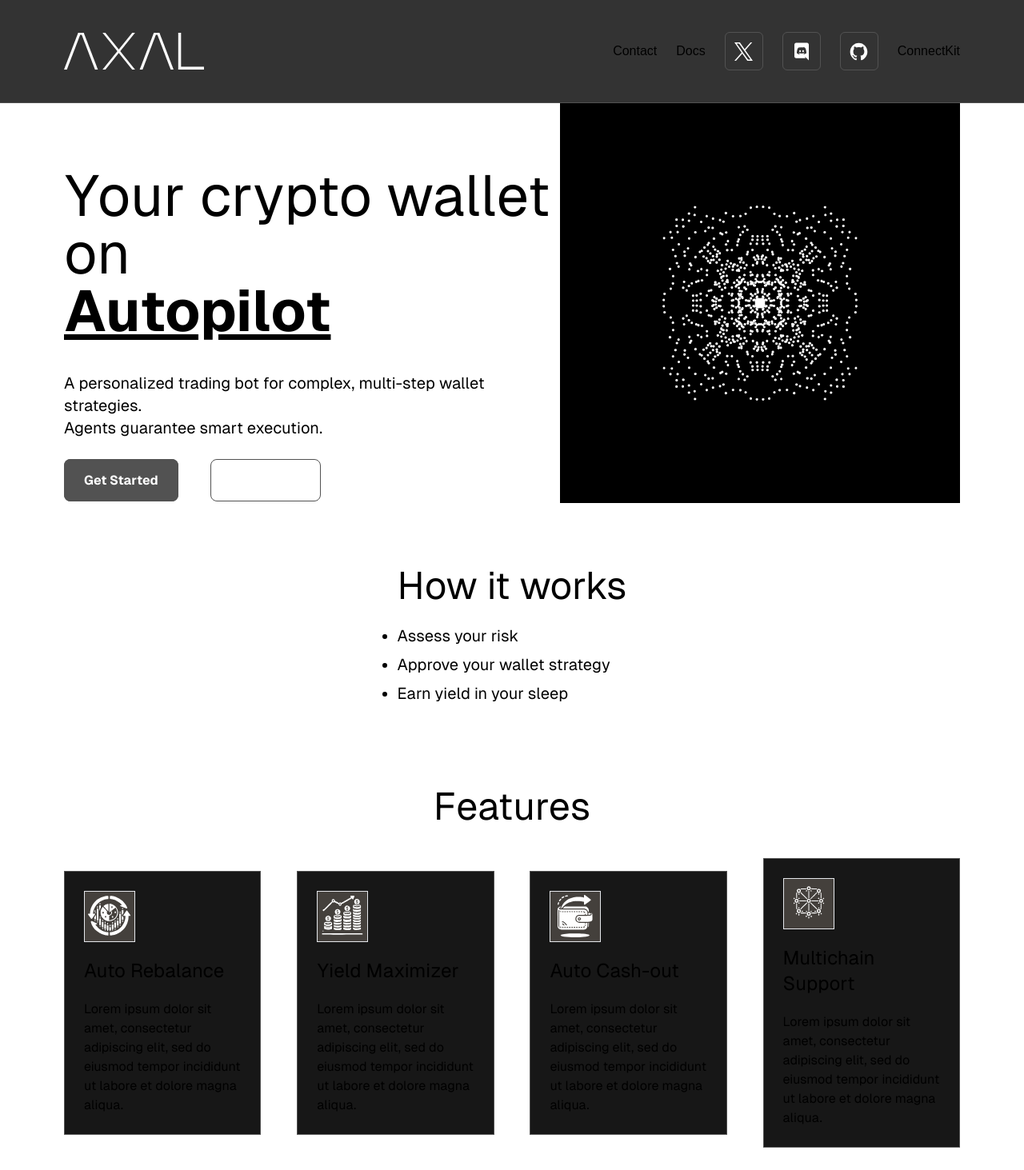
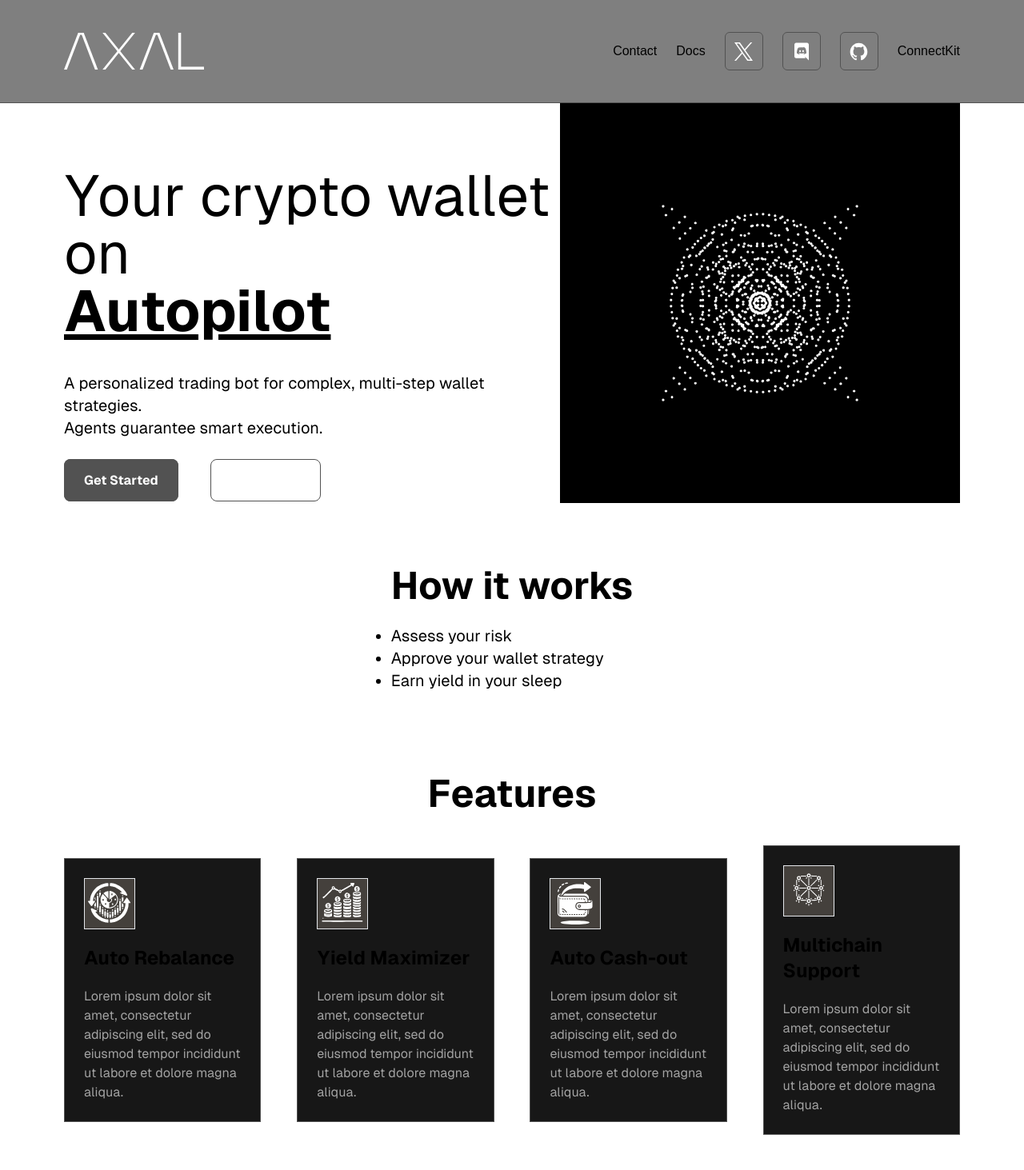
Before and after one commit to eddy-guo/axal-v1, a Next.js app: page / in a window 1280 px wide. Shown: the top 1463 px of the page at 80% size. Built offline with nearby package versions, Linux system fonts and the light colour scheme.

Commit message:
new graphic ss, text color, random styling

```diff
--- a/src/app/page.tsx
+++ b/src/app/page.tsx
@@ -2,7 +2,8 @@ import Image from "next/image";
 import Logo from "../app/public/logo.svg";
 import Link from "next/link";
 
-import Graphic from "../app/public/graphic.png";
+import graphic from "../app/public/graphic.png";
+import graphic2 from "../app/public/graphic-2.png";
 import autoRebalance from "../app/public/auto-rebalance.svg";
 import yieldMaximizer from "../app/public/yield-maximizer.svg";
 import autoCashOut from "../app/public/auto-cash-out.svg";
@@ -17,7 +18,7 @@ export default function Home() {
       {/* <div className="absolute top-0 right-0 w-full h-full pointer-events-none z-0">
         <div className="w-full h-full bg-gradient-to-bl from-gray-800 to-black rounded-bl-full" />
       </div> */}
-      <header className="flex justify-between items-center sticky top-0 z-50 px-20 py-10 w-full bg-black bg-opacity-80 backdrop-blur border-b-[1px] border-neutral-600">
+      <header className="flex justify-between items-center sticky top-0 z-50 px-20 py-10 w-full bg-black bg-opacity-50 backdrop-blur border-b-[1px] border-neutral-600">
         <Link href="/">
           <Image src={Logo} alt="logo" width={175} />
         </Link>
@@ -98,30 +99,30 @@ export default function Home() {
               <Link
                 href="/"
                 target="_blank"
-                className="bg-neutral-600 border border-neutral-600 hover:bg-neutral-800 text-white font-bold py-4 px-6 rounded-lg mr-5"
+                className="bg-neutral-600 border border-neutral-600 hover:bg-neutral-800 hover:border-white text-white font-bold py-4 px-6 rounded-lg mr-5"
               >
                 Get Started
               </Link>
               <Link
                 href="https://www.ax.al/"
                 target="_blank"
-                className="border border-neutral-600 hover:bg-neutral-800 text-white font-bold py-4 px-6 rounded-lg mx-5"
+                className="border border-neutral-600 hover:bg-neutral-800 hover:border-white text-white font-bold py-4 px-6 rounded-lg mx-5"
               >
                 Learn More
               </Link>
             </div>
-            <Image src={Graphic} alt="graphic" width={500} height={500} />
+            <Image src={graphic2} alt="graphic-2" width={500} height={500} />
           </div>
           <div className="py-20">
-            <h1 className="text-5xl pb-5">How it works</h1>
-            <ul className="list-disc">
-              <li className="text-xl py-1">Assess your risk</li>
-              <li className="text-xl py-1">Approve your wallet strategy</li>
-              <li className="text-xl py-1">Earn yield in your sleep</li>
+            <h1 className="text-5xl pb-5 font-bold">How it works</h1>
+            <ul className="list-disc text-xl py-1">
+              <li>Assess your risk</li>
+              <li>Approve your wallet strategy</li>
+              <li>Earn yield in your sleep</li>
             </ul>
           </div>
 
-          <h1 className="text-5xl py-5">Features</h1>
+          <h1 className="text-5xl py-5 font-bold">Features</h1>
           <div className="w-full flex flex-wrap items-center justify-between py-5">
             <div className="flex flex-col w-[22%] p-6 border border-neutral-600 bg-neutral-900 hover:border-white transition-colors duration-150">
               <Image
@@ -131,8 +132,8 @@ export default function Home() {
                 height={64}
                 className="border"
               />
-              <h1 className="text-2xl py-5">Auto Rebalance</h1>
-              <p>
+              <h1 className="text-2xl font-bold py-5">Auto Rebalance</h1>
+              <p className="text-neutral-400">
                 Lorem ipsum dolor sit amet, consectetur adipiscing elit, sed do
                 eiusmod tempor incididunt ut labore et dolore magna aliqua.
               </p>
@@ -145,8 +146,8 @@ export default function Home() {
                 height={64}
                 className="border"
               />
-              <h1 className="text-2xl py-5">Yield Maximizer</h1>
-              <p>
+              <h1 className="text-2xl font-bold py-5">Yield Maximizer</h1>
+              <p className="text-neutral-400">
                 Lorem ipsum dolor sit amet, consectetur adipiscing elit, sed do
                 eiusmod tempor incididunt ut labore et dolore magna aliqua.
               </p>
@@ -161,8 +162,8 @@ export default function Home() {
                   className="border"
                 />
               </div>
-              <h1 className="text-2xl py-5">Auto Cash-out</h1>
-              <p>
+              <h1 className="text-2xl font-bold py-5">Auto Cash-out</h1>
+              <p className="text-neutral-400">
                 Lorem ipsum dolor sit amet, consectetur adipiscing elit, sed do
                 eiusmod tempor incididunt ut labore et dolore magna aliqua.
               </p>
@@ -177,8 +178,8 @@ export default function Home() {
                   className="border"
                 />
               </div>
-              <h1 className="text-2xl py-5">Multichain Support</h1>
-              <p>
+              <h1 className="text-2xl font-bold py-5">Multichain Support</h1>
+              <p className="text-neutral-400">
                 Lorem ipsum dolor sit amet, consectetur adipiscing elit, sed do
                 eiusmod tempor incididunt ut labore et dolore magna aliqua.
               </p>
@@ -195,13 +196,15 @@ export default function Home() {
           <section className="w-3/4 py-16">
             <div className="flex">
               <div className="w-1/2 pr-8 flex flex-col justify-center">
-                <h1 className="text-4xl my-4">Best-in-class security</h1>
+                <h1 className="text-4xl my-4 font-bold">
+                  Best-in-class security
+                </h1>
                 <p className="text-xl my-1">You keep your private keys.</p>
               </div>
               <div className="w-1/2 relative aspect-square border">
                 <Image
-                  src={Graphic}
-                  alt="Graphic"
+                  src={graphic}
+                  alt="graphic"
                   layout="fill"
                   objectFit="contain"
                 />
@@ -210,14 +213,14 @@ export default function Home() {
             <div className="flex">
               <div className="w-1/2 relative aspect-square border">
                 <Image
-                  src={Graphic}
-                  alt="Graphic"
+                  src={graphic}
+                  alt="graphic"
                   layout="fill"
                   objectFit="contain"
                 />
               </div>
               <div className="w-1/2 pl-8 flex flex-col justify-center items-end text-right">
-                <h1 className="text-4xl my-4">Solver Execution</h1>
+                <h1 className="text-4xl my-4 font-bold">Solver Execution</h1>
                 <p className="text-xl my-1">
                   Reduced slippage, gas, and MEV protection.
                 </p>
@@ -225,13 +228,13 @@ export default function Home() {
             </div>
             <div className="flex">
               <div className="w-1/2 pr-8 flex flex-col justify-center">
-                <h1 className="text-4xl my-4">Title 3</h1>
+                <h1 className="text-4xl my-4 font-bold">Title 3</h1>
                 <p className="text-xl my-1">Description for title 3.</p>
               </div>
               <div className="w-1/2 relative aspect-square border">
                 <Image
-                  src={Graphic}
-                  alt="Graphic"
+                  src={graphic}
+                  alt="graphic"
                   layout="fill"
                   objectFit="contain"
                 />
```
Also changed, not shown: src/app/public/graphic-2.png (added).
